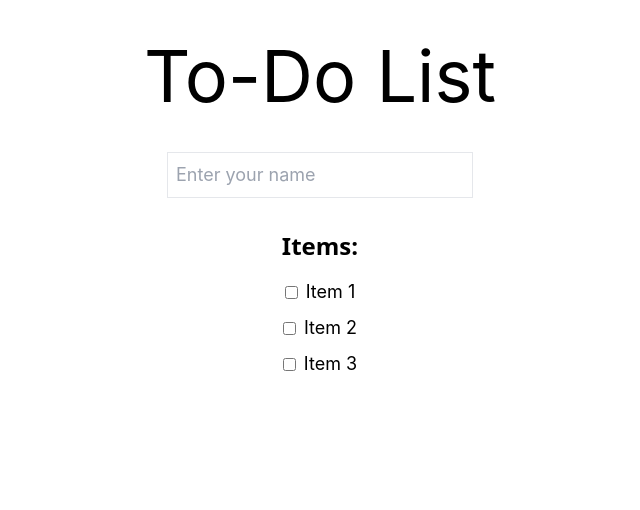
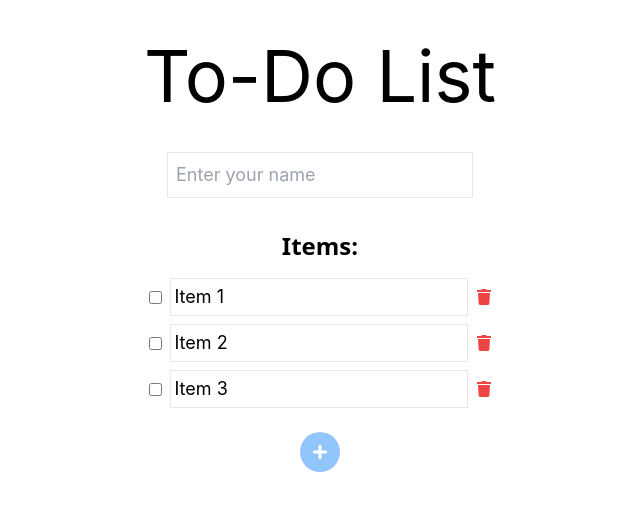
Before and after one commit to Soapie14/Projects, a React (Create React App) app in the folder React_to_do_list/to_do_list/: page / in a window 1280 px wide. Shown: the top 510 px of the page, without its empty margins (320-960 px from the left). Built offline with nearby package versions, Linux system fonts and the light colour scheme; a web font is replaced by a local one.

Commit message:
ability to add and delete list items

```diff
--- a/React_to_do_list/to_do_list/package.json
+++ b/React_to_do_list/to_do_list/package.json
@@ -12,6 +12,7 @@
     "react": "^18.3.1",
     "react-bootstrap": "^2.10.4",
     "react-dom": "^18.3.1",
+    "react-icons": "^5.3.0",
     "react-scripts": "5.0.1",
     "tailwindcss": "^3.4.9",
     "web-vitals": "^2.1.4"
--- a/React_to_do_list/to_do_list/src/components/Info.jsx
+++ b/React_to_do_list/to_do_list/src/components/Info.jsx
@@ -24,7 +24,7 @@ const Info = () => {
             {/* Step 4: Conditionally render the greeting message if 'name' is not empty */}
             {name && (
                 <div className="text-2xl mt-4">
-                    Hello, <span className="font-bold">{name}</span>!
+                    <span className="font-bold">{name}</span>'s To-Do List
                 </div>
             )}
         </div>
--- a/React_to_do_list/to_do_list/src/components/List.jsx
+++ b/React_to_do_list/to_do_list/src/components/List.jsx
@@ -1,19 +1,15 @@
-import React, { useState } from 'react'
+import React, { useState } from 'react';
+import { FaPlus, FaTrash } from 'react-icons/fa'; // Importing the plus and trash icons from react-icons
 
 const List = () => {
-
-    // useState hook to manage the state of the list items
-    // 'items' is the current state, and 'setItems' is the function to update it
     const [items, setItems] = useState([
-        { id: 1, text: "Item 1", checked: false },  // Initial list item with id 1, text "Item 1", and not checked
-        { id: 2, text: "Item 2", checked: false },  // Initial list item with id 2, text "Item 2", and not checked
-        { id: 3, text: "Item 3", checked: false },  // Initial list item with id 3, text "Item 3", and not checked
+        { id: 1, text: "Item 1", checked: false },
+        { id: 2, text: "Item 2", checked: false },
+        { id: 3, text: "Item 3", checked: false },
     ]);
 
     // Function to handle the checkbox change to line through text
     const handleCheckboxChange = (id) => {
-        // Update the state by mapping over the items
-        // If the item's id matches the id passed to the function, toggle its 'checked' value
         setItems((prevItems) =>
             prevItems.map((item) =>
                 item.id === id ? { ...item, checked: !item.checked } : item
@@ -21,33 +17,70 @@ const List = () => {
         );
     };
 
-    // Return the JSX that defines what the component will render
+    // Function to handle text input change for an item
+    const handleInputChange = (id, newText) => {
+        setItems((prevItems) =>
+            prevItems.map((item) =>
+                item.id === id ? { ...item, text: newText } : item
+            )
+        );
+    };
+
+    // Function to add a new item to the list
+    const handleAddItem = () => {
+        const newItem = {
+            id: items.length + 1,  // Generate a new id based on the length of the items array
+            text: `Item ${items.length + 1}`,  // Default text for the new item
+            checked: false,  // New item is unchecked by default
+        };
+        setItems([...items, newItem]);  // Add the new item to the state
+    };
+
+    // Function to delete an item from the list
+    const handleDeleteItem = (id) => {
+        setItems((prevItems) => prevItems.filter(item => item.id !== id));  // Remove the item with the given id
+    };
+
     return (
-        <div className="p-4 ">
+        <div className="p-4">
             <h1 className="flex items-center justify-center text-2xl font-bold font-sans mb-4">Items:</h1>
 
-            {/* Render an unordered list */}
             <ul>
-                {/* Map over the 'items' array to create a list item (li) for each object in the array */}
                 {items.map((item) => (
                     <li key={item.id} className="mb-2 flex justify-center items-center">
-                        {/* Checkbox input, controlled by the 'checked' state of the item */}
                         <input
                             type="checkbox"
-                            checked={item.checked}  // The checkbox is checked if the 'checked' property of the item is true
-                            onChange={() => handleCheckboxChange(item.id)}  // Call handleCheckboxChange with the item's id when the checkbox is clicked
+                            checked={item.checked}
+                            onChange={() => handleCheckboxChange(item.id)}
                             className="mr-2"
                         />
-                        {/* Display the text of the item */}
-                        <span className={`text-lg ${item.checked ? "line-through" : ""}`}>
-                            {/* Apply a strikethrough style if the item is checked */}
-                            {item.text}
-                        </span>
+                        <input
+                            type="text"
+                            value={item.text}
+                            onChange={(e) => handleInputChange(item.id, e.target.value)}
+                            className={`text-lg ${item.checked ? "line-through" : ""} border p-1 mr-2`}
+                        />
+                        <button
+                            onClick={() => handleDeleteItem(item.id)}
+                            className="text-red-500 hover:text-red-700"
+                            title="Delete item"
+                        >
+                            <FaTrash /> {/* Trash icon from react-icons */}
+                        </button>
                     </li>
                 ))}
             </ul>
+            <div className='flex justify-center'> {/* Button to add a new item */}
+                <button
+                    onClick={handleAddItem}
+                    className="flex items-center justify-center mt-4 bg-blue-300 text-white rounded-full w-10 h-10"
+                    title="Add new item"
+                >
+                    <FaPlus /> {/* Plus icon from react-icons */}
+                </button>
+            </div>
         </div>
     );
 };
 
-export default List
+export default List;
```
Also changed, not shown: 1 other file (tests, documents, lock files or other folders).
